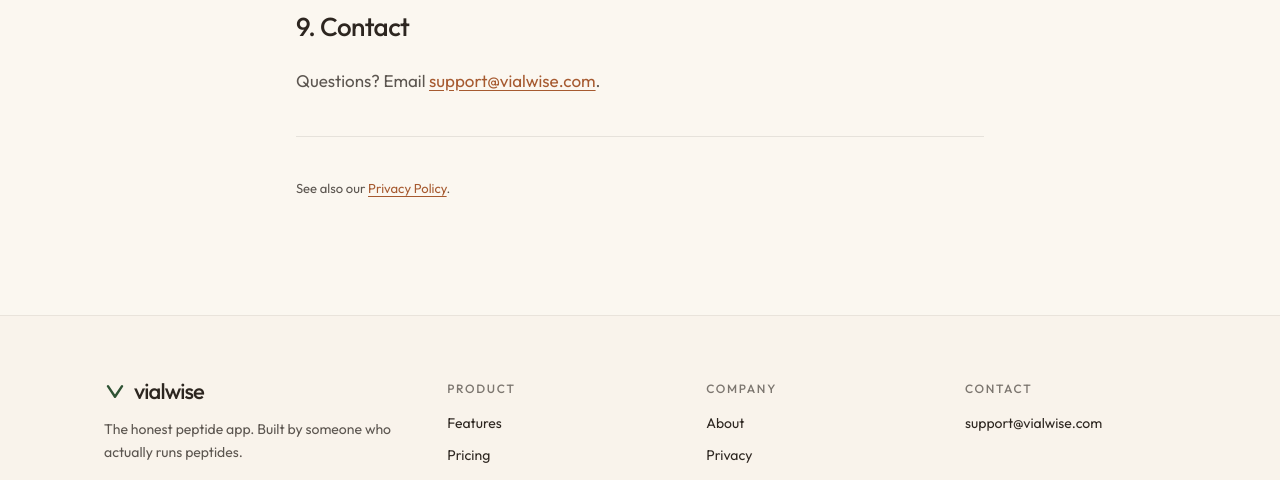
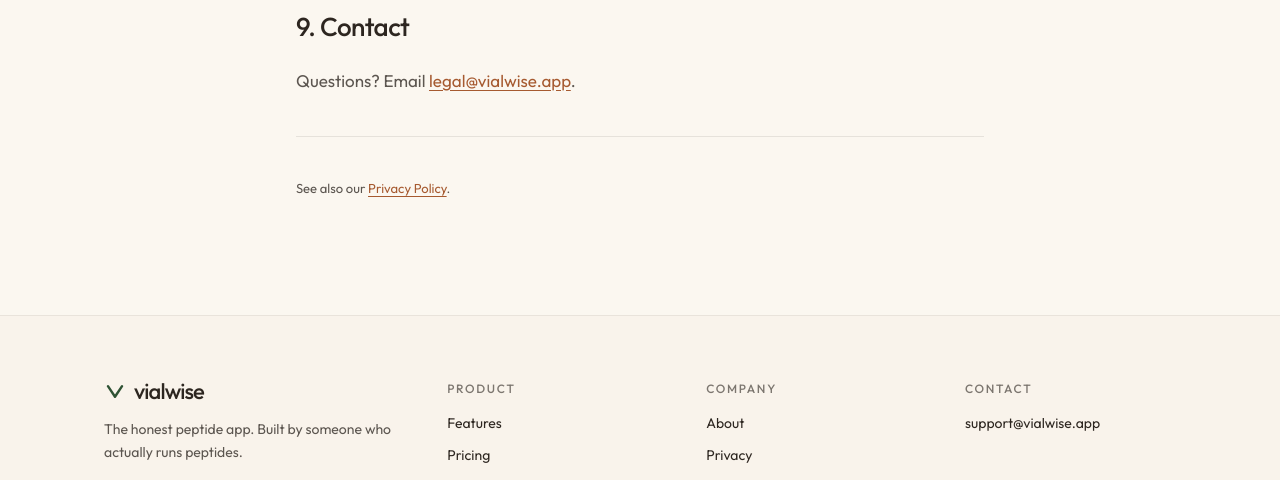
Before and after one commit to brightwealth/vialwise-web, a Next.js app: page /terms in a window 1280 px wide. Shown: the part 2139-2619 px from the top of the page. Built offline with nearby package versions, Linux system fonts and the light colour scheme.

Commit message:
Fix email addresses: vialwise.com → vialwise.app

```diff
--- a/src/app/about/page.tsx
+++ b/src/app/about/page.tsx
@@ -60,7 +60,7 @@
       </p>
       <p>
         You can also email me directly at{" "}
-        <a href="mailto:andrew@vialwise.com">andrew@vialwise.com</a>. I read everything and reply to most of it.
+        <a href="mailto:andrew@vialwise.app">andrew@vialwise.app</a>. I read everything and reply to most of it.
       </p>
 
       <hr />
--- a/src/app/privacy/page.tsx
+++ b/src/app/privacy/page.tsx
@@ -63,7 +63,7 @@
       <h2>Your rights</h2>
       <p>
         Regardless of where you live, you can email{" "}
-        <a href="mailto:support@vialwise.com">support@vialwise.com</a> to:
+        <a href="mailto:privacy@vialwise.app">privacy@vialwise.app</a> to:
       </p>
       <ul>
         <li>Request a copy of any data tied to your email address.</li>
@@ -87,7 +87,7 @@
       <h2>Contact</h2>
       <p>
         Questions? Email{" "}
-        <a href="mailto:support@vialwise.com">support@vialwise.com</a>. We answer.
+        <a href="mailto:privacy@vialwise.app">privacy@vialwise.app</a>. We answer.
       </p>
 
       <hr />
--- a/src/app/terms/page.tsx
+++ b/src/app/terms/page.tsx
@@ -66,7 +66,7 @@
       <h2>9. Contact</h2>
       <p>
         Questions? Email{" "}
-        <a href="mailto:support@vialwise.com">support@vialwise.com</a>.
+        <a href="mailto:legal@vialwise.app">legal@vialwise.app</a>.
       </p>
 
       <hr />
--- a/src/components/Footer.tsx
+++ b/src/components/Footer.tsx
@@ -36,7 +36,7 @@
           <FooterColumn
             title="Contact"
             links={[
-              { label: "support@vialwise.com", href: "mailto:support@vialwise.com" },
+              { label: "support@vialwise.app", href: "mailto:support@vialwise.app" },
             ]}
           />
         </div>
```
